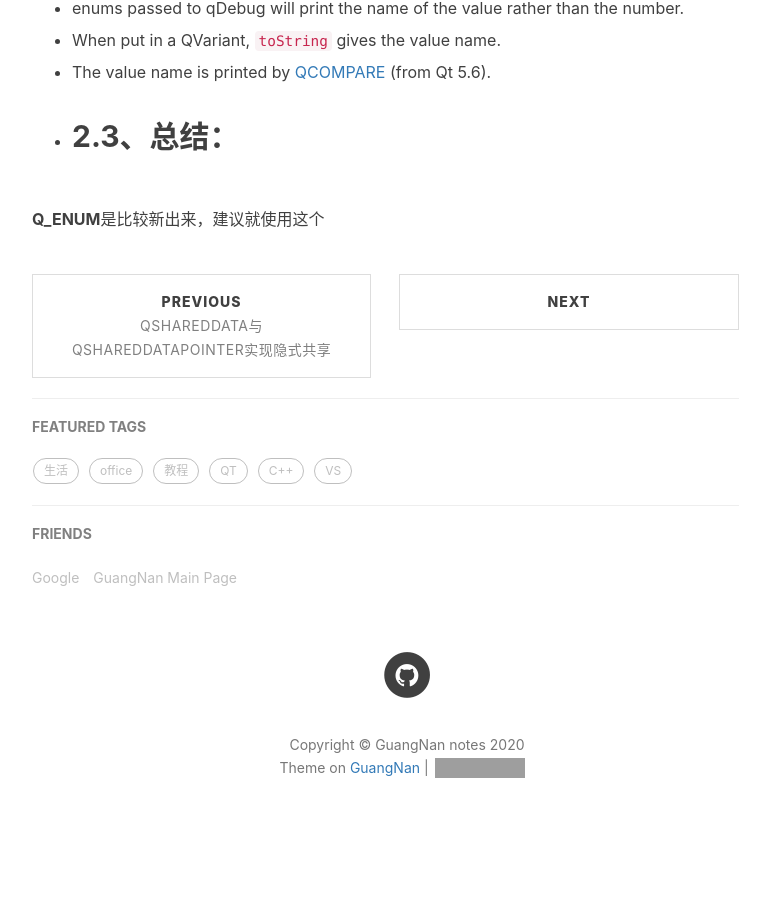
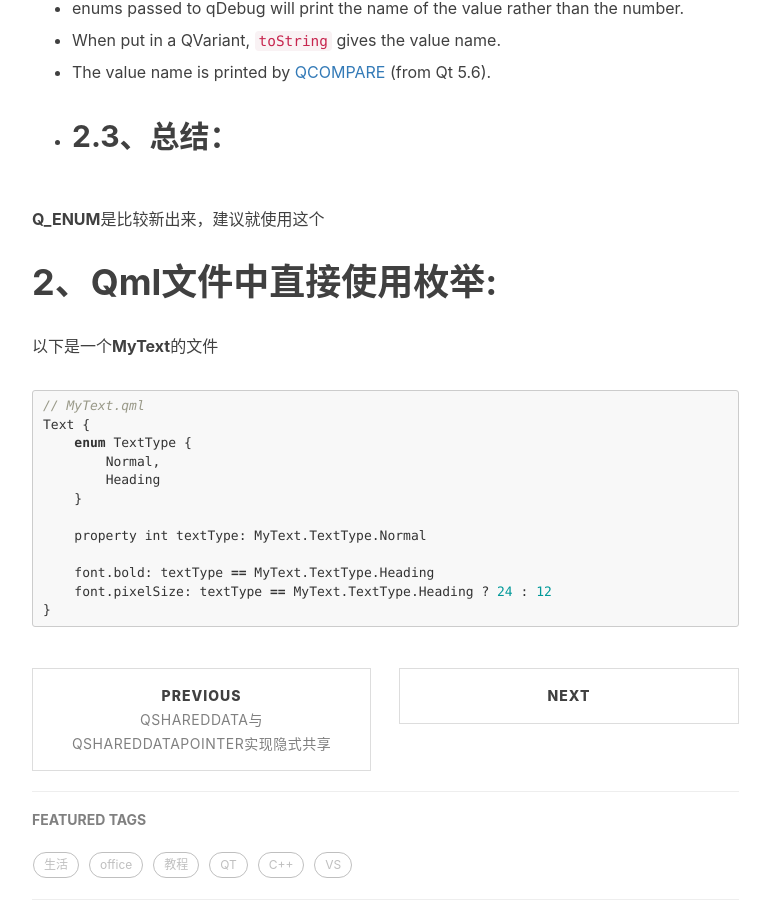
Before and after one commit to zhao-guang-nan/Blog, a Jekyll site: the page built from _posts/2020-11-08-Qml中使用c++的枚举的简单例子.md, in a window 1280 px wide and 900 px high, scrolled down 2799 px. Shown: the whole window, without its empty margins (233-1003 px from the left). Built offline with Jekyll 4.4.1, drawn with Linux system fonts in a browser that asks for light colours; nearby versions of some CDN libraries; our own code applies the rules of GitHub Pages for plain Markdown files; comment, search, counter and statistics services are not loaded; before the commit the page ends 3671 px from its top, so only the background shows below that; grey boxes are pictures that could not be loaded.

Commit message:
feature:添加qml使用枚举的方法

````diff
--- a/_posts/2020-11-08-Qml中使用c++的枚举的简单例子.md
+++ b/_posts/2020-11-08-Qml中使用c++的枚举的简单例子.md
@@ -146,3 +146,22 @@ This macro registers one or several enum types to the meta-object system.
 ## 2.3、总结：
 
  	**Q_ENUM**是比较新出来，建议就使用这个
+
+# 2、Qml文件中直接使用枚举:
+
+以下是一个**MyText**的文件
+
+```javascript
+// MyText.qml
+Text {
+    enum TextType {
+        Normal,
+        Heading
+    }
+
+    property int textType: MyText.TextType.Normal
+
+    font.bold: textType == MyText.TextType.Heading
+    font.pixelSize: textType == MyText.TextType.Heading ? 24 : 12
+}
+```
````
